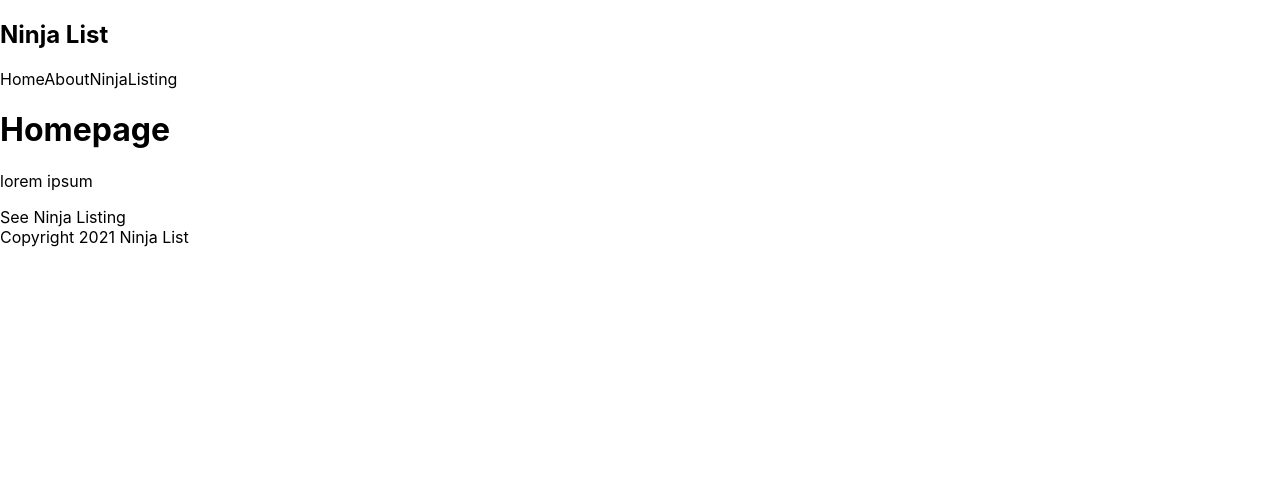
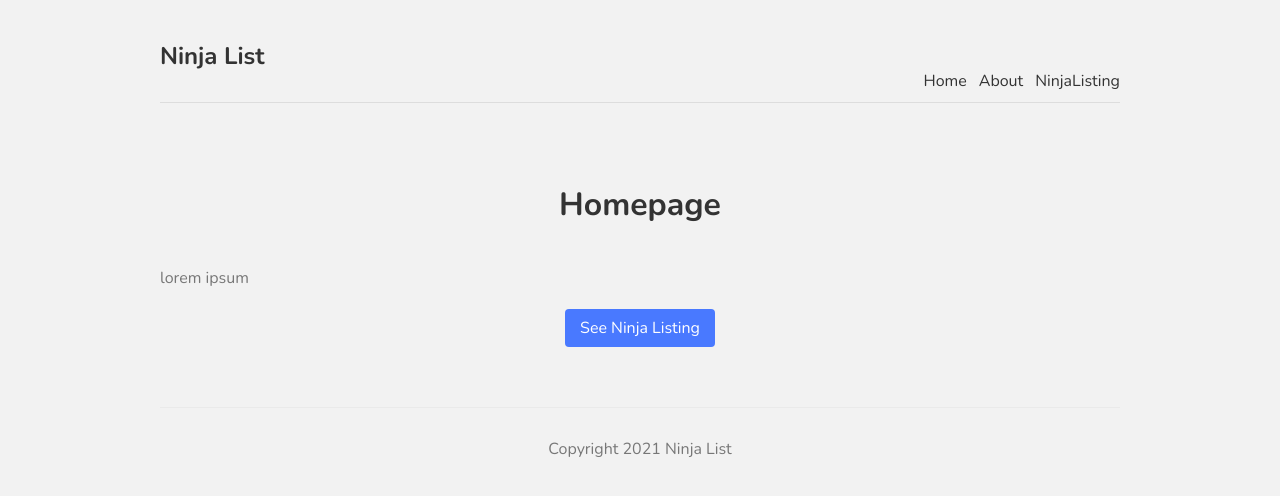
Before and after one commit to Rillwz/ninjalist-nextjs, a Next.js app: page / in a window 1280 px wide. Shown: the top 496 px of the page. Built offline with nearby package versions, Linux system fonts and the light colour scheme.

Commit message:
Adding Styles

```diff
--- a/comps/Footer.js
+++ b/comps/Footer.js
@@ -1,9 +1,5 @@
 const Footer = () => {
-    return (
-        <div>
-            Copyright 2021 Ninja List
-        </div>
-      );
-}
+  return <footer>Copyright 2021 Ninja List</footer>;
+};
 
 export default Footer;
--- a/pages/index.js
+++ b/pages/index.js
@@ -7,10 +7,12 @@
 export default function Home() {
   return (
     <div>
-      <h1>Homepage</h1>
-      <p>lorem ipsum</p>
+      <h1 className={styles.title}>Homepage</h1>
+      <p className={styles.text}>lorem ipsum</p>
       <Link href="/ninjas">
-        <a href="/ninjas">See Ninja Listing</a>
+        <a className={styles.btn} href="/ninjas">
+          See Ninja Listing
+        </a>
       </Link>
     </div>
   );
--- a/styles/Home.module.css
+++ b/styles/Home.module.css
@@ -1,121 +1,18 @@
-.container {
-  min-height: 100vh;
-  padding: 0 0.5rem;
-  display: flex;
-  flex-direction: column;
-  justify-content: center;
-  align-items: center;
-  height: 100vh;
-}
-
-.main {
-  padding: 5rem 0;
-  flex: 1;
-  display: flex;
-  flex-direction: column;
-  justify-content: center;
-  align-items: center;
-}
-
-.footer {
-  width: 100%;
-  height: 100px;
-  border-top: 1px solid #eaeaea;
-  display: flex;
-  justify-content: center;
-  align-items: center;
-}
-
-.footer a {
-  display: flex;
-  justify-content: center;
-  align-items: center;
-  flex-grow: 1;
-}
-
-.title a {
-  color: #0070f3;
-  text-decoration: none;
-}
-
-.title a:hover,
-.title a:focus,
-.title a:active {
-  text-decoration: underline;
-}
-
 .title {
-  margin: 0;
-  line-height: 1.15;
-  font-size: 4rem;
-}
-
-.title,
-.description {
+  color: #333;
+  padding-bottom: 20px;
   text-align: center;
 }
-
-.description {
-  line-height: 1.5;
-  font-size: 1.5rem;
+.text {
+  color: #777;
 }
-
-.code {
-  background: #fafafa;
-  border-radius: 5px;
-  padding: 0.75rem;
-  font-size: 1.1rem;
-  font-family: Menlo, Monaco, Lucida Console, Liberation Mono, DejaVu Sans Mono,
-    Bitstream Vera Sans Mono, Courier New, monospace;
+.btn {
+  display: block;
+  width: 150px;
+  padding: 8px 0;
+  margin: 20px auto;
+  background: #4979ff;
+  border-radius: 4px;
+  color: white;
+  text-align: center;
 }
-
-.grid {
-  display: flex;
-  align-items: center;
-  justify-content: center;
-  flex-wrap: wrap;
-  max-width: 800px;
-  margin-top: 3rem;
-}
-
-.card {
-  margin: 1rem;
-  padding: 1.5rem;
-  text-align: left;
-  color: inherit;
-  text-decoration: none;
-  border: 1px solid #eaeaea;
-  border-radius: 10px;
-  transition: color 0.15s ease, border-color 0.15s ease;
-  width: 45%;
-}
-
-.card:hover,
-.card:focus,
-.card:active {
-  color: #0070f3;
-  border-color: #0070f3;
-}
-
-.card h2 {
-  margin: 0 0 1rem 0;
-  font-size: 1.5rem;
-}
-
-.card p {
-  margin: 0;
-  font-size: 1.25rem;
-  line-height: 1.5;
-}
-
-.logo {
-  height: 1em;
-  margin-left: 0.5rem;
-}
-
-@media (max-width: 600px) {
-  .grid {
-    width: 100%;
-    flex-direction: column;
-  }
-}
--- a/styles/globals.css
+++ b/styles/globals.css
@@ -1,16 +1,37 @@
-html,
+@import url("https://fonts.googleapis.com/css2?family=Nunito:wght@300;400;600;700&display=swap");
+
 body {
-  padding: 0;
-  margin: 0;
-  font-family: -apple-system, BlinkMacSystemFont, Segoe UI, Roboto, Oxygen,
-    Ubuntu, Cantarell, Fira Sans, Droid Sans, Helvetica Neue, sans-serif;
+  background: #f2f2f2;
+  color: #333;
+  font-family: "Nunito";
 }
-
 a {
-  color: inherit;
+  color: #333;
   text-decoration: none;
 }
-
-* {
-  box-sizing: border-box;
+.content {
+  max-width: 960px;
+  margin: 0 auto;
 }
+nav {
+  margin: 10px auto 80px;
+  padding: 10px 0;
+  display: flex;
+  justify-content: flex-end;
+  align-items: flex-end;
+  border-bottom: 1px solid #ddd;
+}
+nav a {
+  margin-left: 12px;
+}
+nav .logo {
+  margin-right: auto;
+}
+footer {
+  display: block;
+  text-align: center;
+  padding: 30px 0;
+  margin-top: 60px;
+  color: #777;
+  border-top: 1px solid #eaeaea;
+}
```
